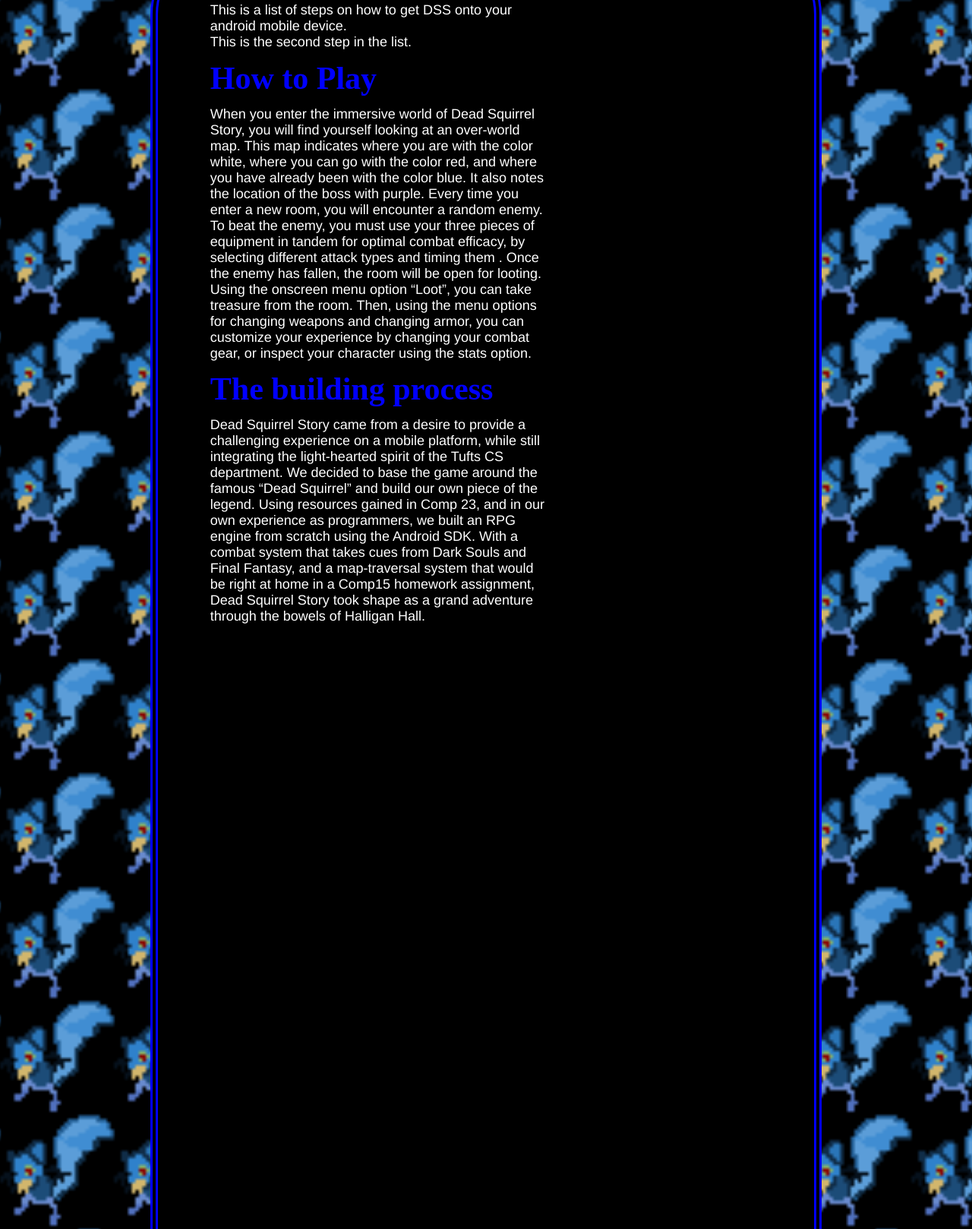
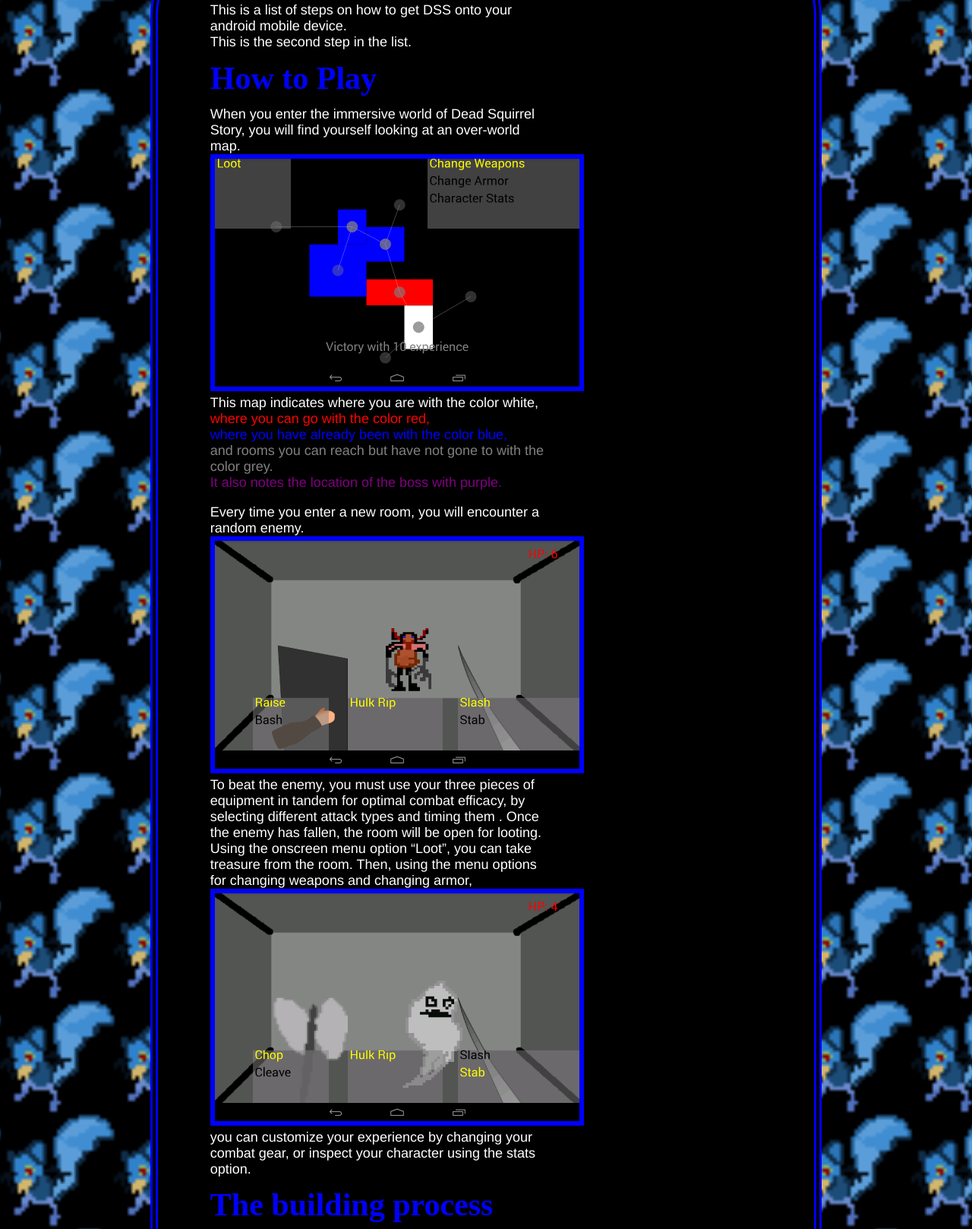
Before and after one commit to Zigsfi/dss-game, a plain HTML site: page index.html in a window 1280 px wide. Shown: the part 182-1800 px from the top of the page at 76% size. Drawn offline with Linux system fonts and the light colour scheme.

Commit message:
almost done web site

```diff
--- a/index.html
+++ b/index.html
@@ -34,24 +34,42 @@
 This is the second step in the list.</p>
 
 <h2>How to Play</h2>
-<p>When you enter the immersive world of Dead Squirrel Story, you will find yourself looking at an over-world map. This map indicates where you are with the color white, where you can go with the color red, and where you have already been with the color blue. It also notes the location of the boss with purple.
-Every time you enter a new room, you will encounter a random enemy. To beat the enemy, you must use your three pieces of equipment in tandem for optimal combat efficacy, by selecting different attack types and timing them .
-Once the enemy has fallen, the room will be open for looting. Using the onscreen menu option “Loot”, you can take treasure from the room. Then, using the menu options for changing weapons and changing armor, you can customize your experience by changing your combat gear, or inspect your character using the stats option.
+<p>When you enter the immersive world of Dead Squirrel Story, you will find yourself looking at an over-world map.
+<img src='./web_site/Screenshot_2014-05-04-15-08-30.png' slt="Screenshot of the overworld/dungeon map"
+            height = "300" width="480"/></br>
+This map indicates where you are with the color white, </p>
+<p id="RED">where you can go with the color red, </p>
+<p id="BLUE">where you have already been with the color blue, </p>
+<p id="GREY">and rooms you can reach but have not gone to with the color grey.</p>
+<p id="PURPLE">It also notes the location of the boss with purple. </p>
+<p>Every time you enter a new room, you will encounter a random enemy.
+<img src='./web_site/imp.png' slt="Screenshot of the fight with imp"
+            height = "300" width="480"/>
+To beat the enemy, you must use your three pieces of equipment in tandem for optimal
+combat efficacy, by selecting different attack types and timing them .
+Once the enemy has fallen, the room will be open for looting.
+Using the onscreen menu option “Loot”, you can take treasure from the room.
+Then, using the menu options for changing weapons and changing armor,</br>
+<img src='./web_site/Screenshot_2014-05-04-15-09-20.png' slt="Screenshot of the overworld/dungeon map"
+            height = "300" width="480"/></br>
+you can customize your experience by changing your combat gear,
+or inspect your character using the stats option.
 </p>
 <h2>The building process</h2>
 <p>
-Dead Squirrel Story came from a desire to provide a challenging experience on a mobile platform, while still integrating the light-hearted spirit of the Tufts CS department. We decided to base the game around the famous “Dead Squirrel” and build our own piece of the legend.
-Using resources gained in Comp 23, and in our own experience as programmers, we built an RPG engine from scratch using the Android SDK. With a combat system that takes cues from Dark Souls and Final Fantasy, and a map-traversal system that would be right at home in a Comp15 homework assignment, Dead Squirrel Story took shape as a grand adventure through the bowels of Halligan Hall.
-</br></br></br></br></br></br></br></br></br></br></br></br>
-</br></br></br></br></br></br></br></br></br></br></br></br>
-</br></br></br></br></br></br></br></br></br></br></br></br>
-</br></br></br></br></br></br></br></br></br></br></br></br>
-</br></br></br></br></br></br></br></br></br></br></br></br>
-</br></br></br></br></br></br></br></br></br></br></br></br>
-</br></br></br></br></br></br></br></br></br></br></br></br>
-</br></br></br></br></br></br></br></br></br></br></br></br>
+Dead Squirrel Story came from a desire to provide a challenging experience on a mobile
+platform, while still integrating the light-hearted spirit of the Tufts CS department.
+We decided to base the game around the famous “Dead Squirrel” and build our own piece
+of the legend.
+Using resources gained in Comp 23, and in our own experience as programmers,
+we built an RPG engine from scratch using the Android SDK.
+With a combat system that takes cues from Dark Souls and Final Fantasy,
+and a map-traversal system that would be right at home in a Comp15 homework
+assignment, Dead Squirrel Story took shape as a grand adventure through the
+bowels of Halligan Hall.
+</br></br>
 </p>
-<h2>The End</h2>
+<h2>Thank You For Playing</h2>
 
 
 </div>
--- a/web_site/dss_style.css
+++ b/web_site/dss_style.css
@@ -91,9 +91,15 @@ p {
         margin-right: 40%
     }
 
+img {
+        border-style: solid;
+        border-width: 5pt;
+        border-color: Blue;
+        /*margin-right: (width - 200);*/
+}
+
 p1 {
         font-family: Helvetica;
-        font-size: 18px;
         margin-left: 8%;
     }
 #nav_menu{
@@ -101,3 +107,23 @@ p1 {
         font-weight:bold;
         color: White;
 }
+
+#RED{
+    color:RED;
+    margin-top: -18px;
+}
+
+#BLUE{
+    color:BLUE;
+    margin-top: -18px;
+}
+
+#GREY{
+    color:GREY;
+    margin-top: -18px;
+}
+
+#PURPLE{
+    color:PURPLE;
+    margin-top: -18px;
+}
```
Also changed, not shown: web_site/Lore.html (+1 -1 lines).
